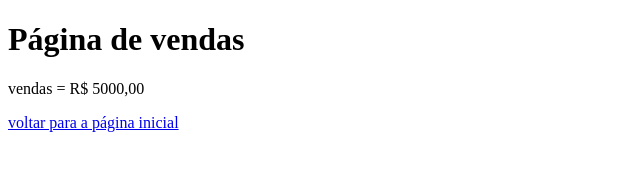
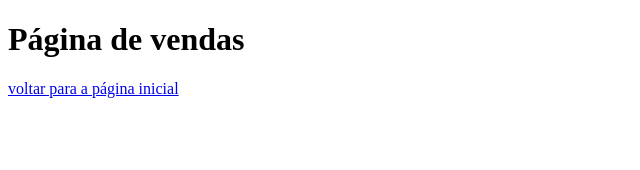
Before and after one commit to sirlk/aulagithub, a plain HTML site: page vendas.html in a window 1280 px wide. Shown: the whole page, without its empty margins (0-640 px from the left). Drawn offline with Linux system fonts and the light colour scheme.

Commit message:
Deletado preco

```diff
--- a/vendas.html
+++ b/vendas.html
@@ -9,7 +9,7 @@
 
 </body>
 <h1> Página de vendas</h1>
-<p>vendas = R$ 5000,00</p>
+
 <a href="index.html">voltar para a página inicial</a>
 
 </html>
```
